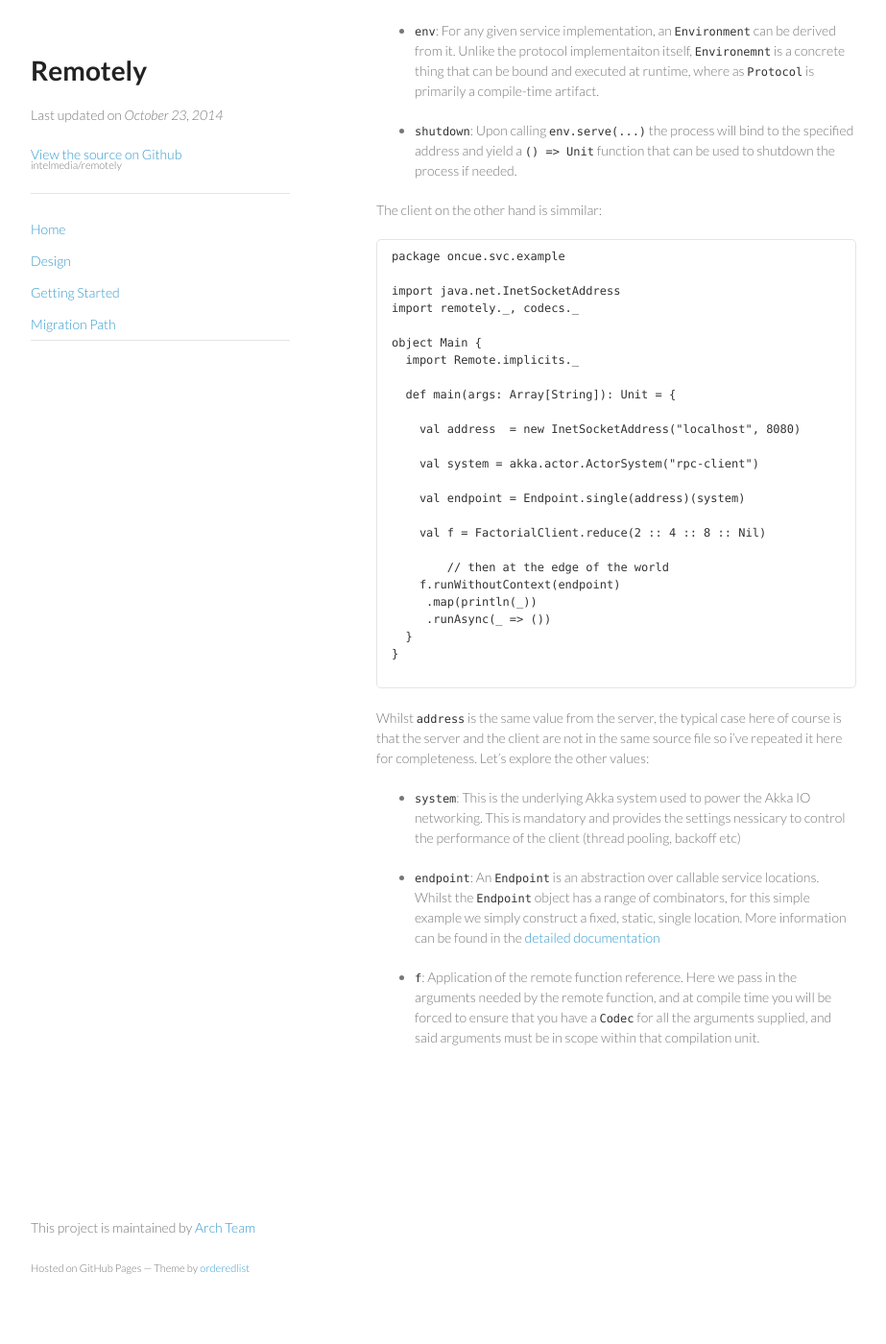
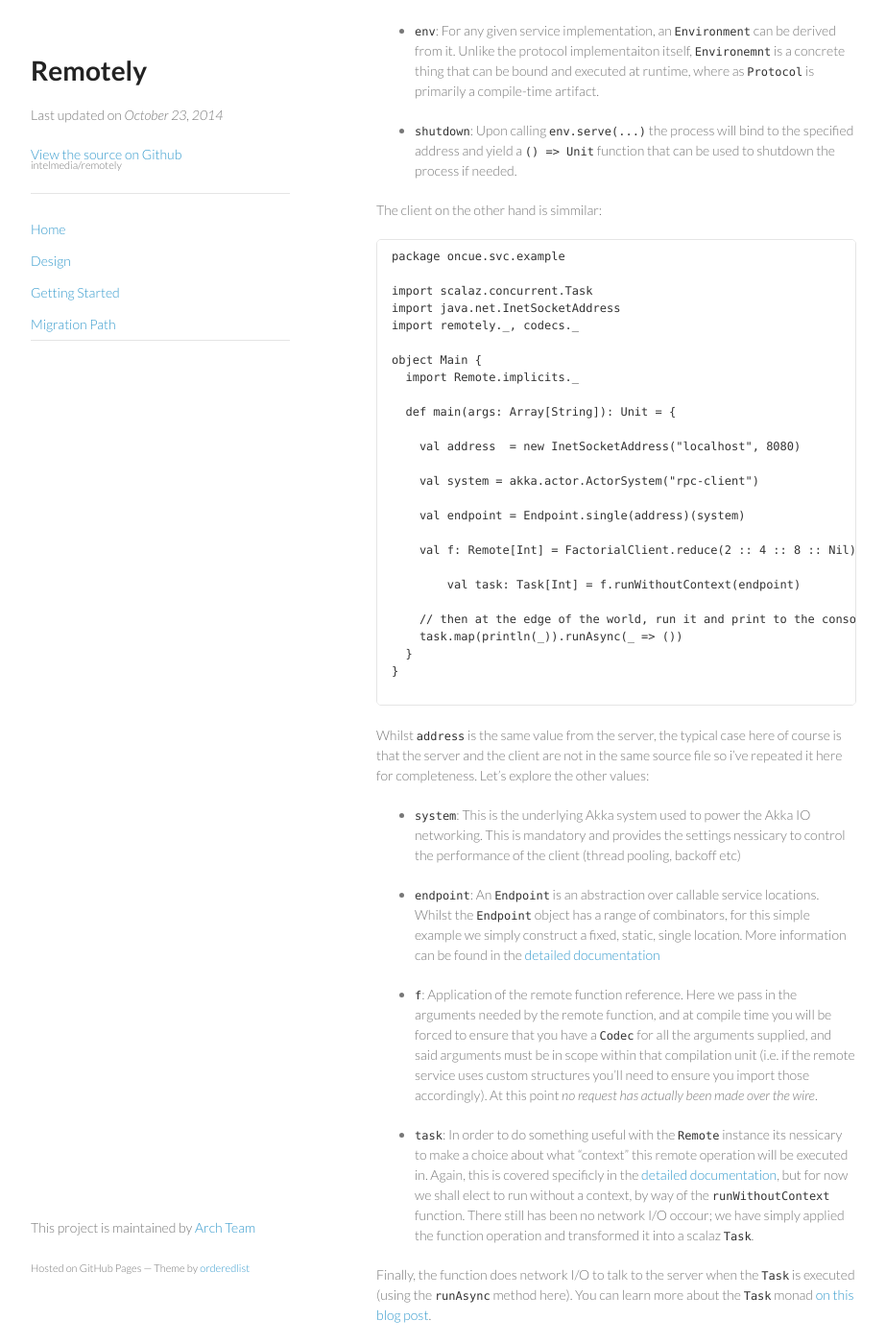
Before and after one commit to Verizon/remotely, a Jekyll site: the page built from index.md, in a window 1280 px wide and 1400 px high, scrolled down 4958 px. Shown: the whole window at 96% size, without its empty margins (178-1101 px from the left). Built offline with Jekyll 4.4.1, drawn with Linux system fonts in a browser that asks for light colours; Markdown is read by kramdown in place of the engine named in the settings.

Commit message:
more doc updates

````diff
--- a/index.md
+++ b/index.md
@@ -187,6 +187,7 @@ The client on the other hand is simmilar:
 ```
 package oncue.svc.example
 
+import scalaz.concurrent.Task
 import java.net.InetSocketAddress
 import remotely._, codecs._
 
@@ -201,12 +202,12 @@ object Main {
 
     val endpoint = Endpoint.single(address)(system)
 
-    val f = FactorialClient.reduce(2 :: 4 :: 8 :: Nil)
+    val f: Remote[Int] = FactorialClient.reduce(2 :: 4 :: 8 :: Nil)
 
-	// then at the edge of the world
-    f.runWithoutContext(endpoint)
-     .map(println(_))
-     .runAsync(_ => ())
+	val task: Task[Int] = f.runWithoutContext(endpoint)
+
+    // then at the edge of the world, run it and print to the console
+    task.map(println(_)).runAsync(_ => ())
   }
 }
 
@@ -218,4 +219,8 @@ Whilst `address` is the same value from the server, the typical case here of cou
 
 * `endpoint`: An `Endpoint` is an abstraction over callable service locations. Whilst the `Endpoint` object has a range of combinators, for this simple example we simply construct a fixed, static, single location. More information can be found in the [detailed documentation](http://)
 
-* `f`: Application of the remote function reference. Here we pass in the arguments needed by the remote function, and at compile time you will be forced to ensure that you have a `Codec` for all the arguments supplied, and said arguments must be in scope within that compilation unit.
+* `f`: Application of the remote function reference. Here we pass in the arguments needed by the remote function, and at compile time you will be forced to ensure that you have a `Codec` for all the arguments supplied, and said arguments must be in scope within that compilation unit (i.e. if the remote service uses custom structures you'll need to ensure you import those accordingly). At this point *no request has actually been made over the wire*.
+
+* `task`: In order to do something useful with the `Remote` instance its nessicary to make a choice about what "context" this remote operation will be executed in. Again, this is covered specificly in the [detailed documentation](http://), but for now we shall elect to run without a context, by way of the `runWithoutContext` function. There still has been no network I/O occour; we have simply applied the function operation and transformed it into a scalaz `Task`.
+
+Finally, the function does network I/O to talk to the server when the `Task` is executed (using the `runAsync` method here). You can learn more about the `Task` monad [on this blog post](http://timperrett.com/2014/07/20/scalaz-task-the-missing-documentation/).
````
